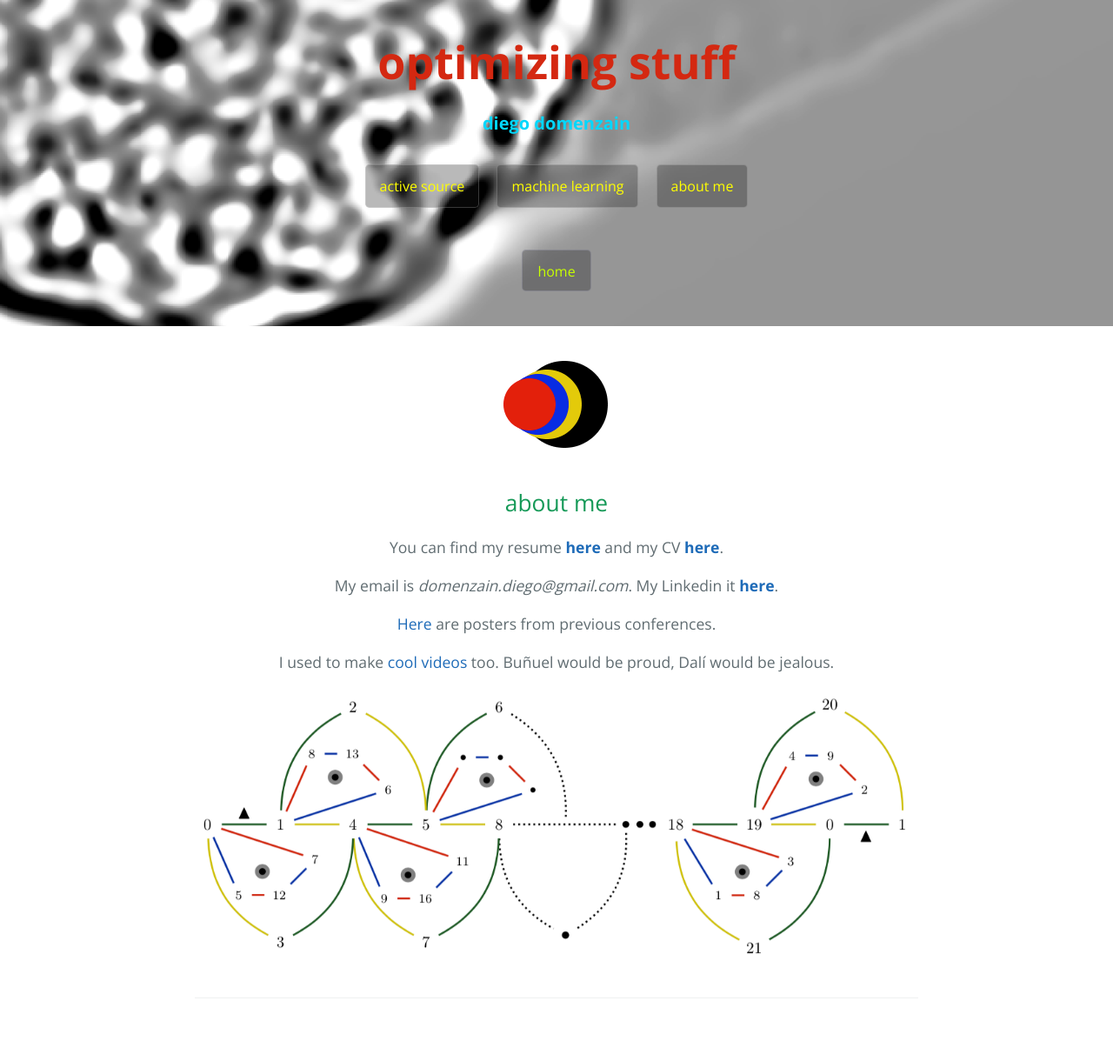
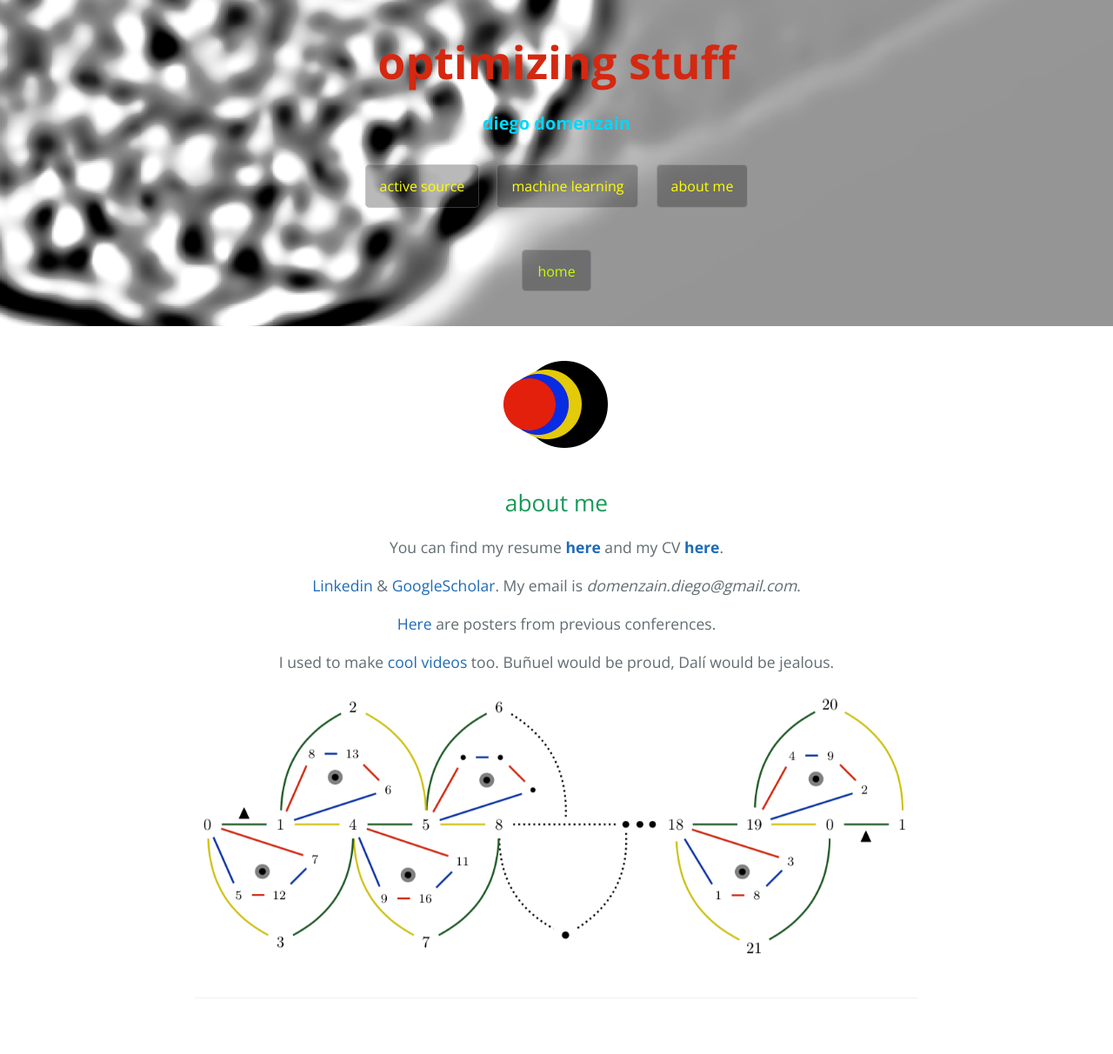
Before and after one commit to diegozain/diegozain.github.io, a Jekyll site: the page built from about.md, in a window 1280 px wide. Shown: the whole page at 87% size. Built offline with Jekyll 4.4.1, drawn with Linux system fonts in a browser that asks for light colours.

Commit message:
linkedin googlescholar

```diff
--- a/about.md
+++ b/about.md
@@ -8,7 +8,7 @@
 
 You can find my resume **[here](./resume.pdf)** and my CV **[here](./diego-cv.pdf)**.
 
-My email is _domenzain.diego@gmail.com_. My Linkedin it **[here](https://www.linkedin.com/in/diego-domenzain-67431171/)**.
+[Linkedin](https://www.linkedin.com/in/diego-domenzain-67431171/) & [GoogleScholar](https://scholar.google.com/citations?user=tve8X08AAAAJ&hl). My email is _domenzain.diego@gmail.com_.
 
 [Here](https://github.com/diegozain/posters?files=1) are posters from previous conferences.
 
```
Also changed, not shown: index.md (+2 -0 lines).
